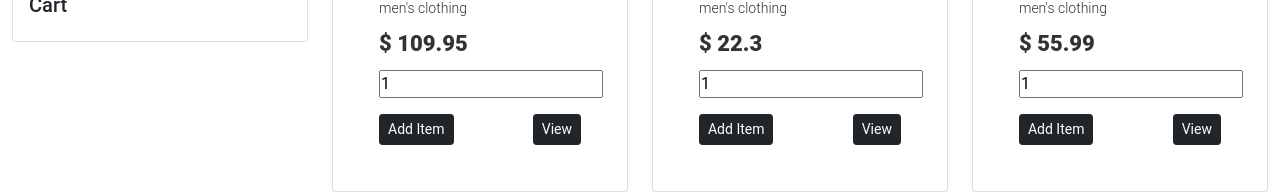
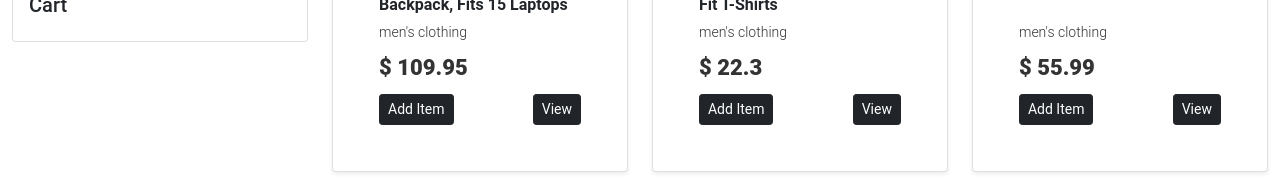
Before and after one commit to adelanegara/ecommerce-react-redux-app, a React (Create React App) app: page /shop in a window 1280 px wide. Shown: the part 501-693 px from the top of the page. Built offline with nearby package versions, Linux system fonts and the light colour scheme; data requests are answered from the project's data file.

Commit message:
deleted add cart

```diff
--- a/src/Components/ShopLandingPage/index.js
+++ b/src/Components/ShopLandingPage/index.js
@@ -20,7 +20,7 @@ const ShopLandingPage = ({ userCart, addChart }) => {
 
   const handleSort = (type) => {
     const sortData = orderBy(data, ["title"], [type]);
-    setData(sortData);
+    setFilteredData(sortData);
   };
 
   const handleSortRate = () => {
@@ -31,7 +31,7 @@ const ShopLandingPage = ({ userCart, addChart }) => {
       },
       ["desc"]
     );
-    setData(sortData);
+    setFilteredData(sortData);
   };
 
   const arraySearch = (array, keyword) => {
@@ -97,11 +97,11 @@ const ShopLandingPage = ({ userCart, addChart }) => {
           </div>
         </div>
         <div className="col-9 ">
-          <div className="row">
+          <div className="row mt-5">
             {filteredData?.map((item, index) => {
-              let quantity = 1;
+              // let quantity = 1;
               return (
-                <div className="col-4 mt-4" key={index}>
+                <div className="col-4 " key={index}>
                   <div className="ui link cards">
                     <div className="card shadow-sm p-3 mb-5 bg-white ">
                       <div className="image">
@@ -116,18 +116,18 @@ const ShopLandingPage = ({ userCart, addChart }) => {
                           <span>{item.category} </span>
                         </div>
                         <div className="meta price">$ {item.price}</div>
-                        <input
+                        {/* <input
                           className="input mb-3"
                           type="number"
                           min="1"
                           defaultValue="1"
                           onChange={(e) => (quantity = e.target.value)}
-                        />
+                        /> */}
                         <div className="form-group d-flex justify-content-between">
                           <button
                             type="button"
                             className="btn btn-sm btn-dark button-shop"
-                            onClick={() => addChart({ ...item, quantity })}
+                            // onClick={() => addChart({ ...item, quantity })}
                           >
                             Add Item
                           </button>
```
